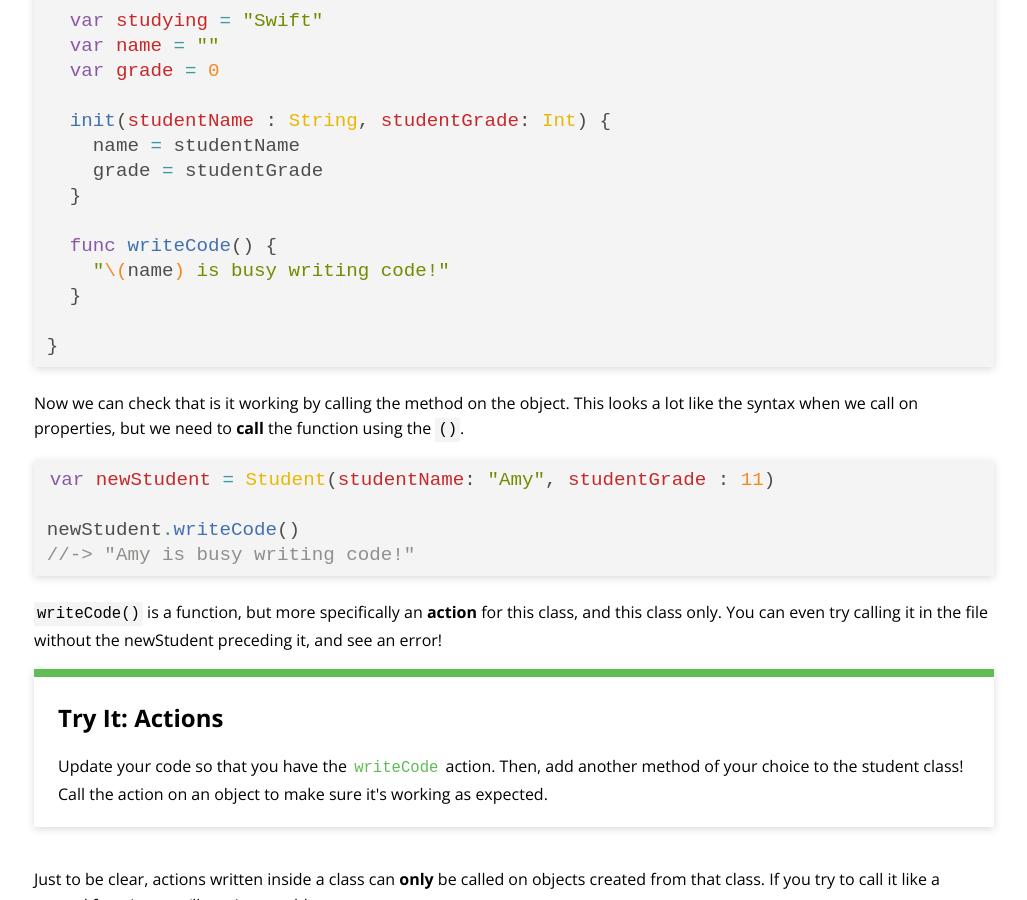
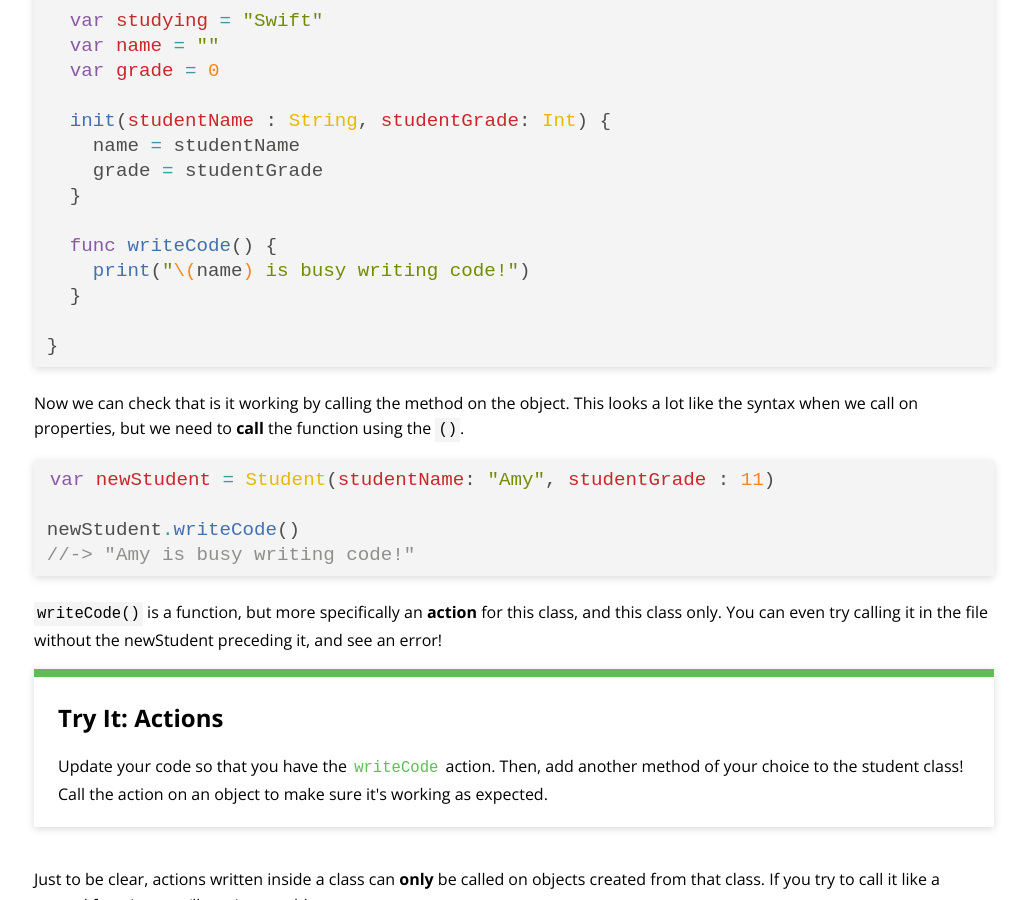
Before and after one commit to ameseee/kwk-curriculum-site, a Jekyll site: the page built from swift-ios/lessons/classes-objects/index.md, in a window 1280 px wide and 900 px high, scrolled down 3749 px. Shown: the whole window, without its empty margins (126-1153 px from the left). Built offline with Jekyll 4.4.1, drawn with Linux system fonts in a browser that asks for light colours; nearby versions of some CDN libraries.

Commit message:
Add print statement to actions example

```diff
--- a/swift-ios/lessons/classes-objects/index.md
+++ b/swift-ios/lessons/classes-objects/index.md
@@ -138,7 +138,7 @@ class Student {
   }
 
   func writeCode() {
-    "\(name) is busy writing code!"
+    print("\(name) is busy writing code!")
   }
 
 }
@@ -216,7 +216,7 @@ Now that we can write classes and use them to create objects, _and_ organize our
   <h3>Extension: Super and Sub Classes</h3>
   <ul>
     <li>Read this
-      <a href="https://www.weheartswift.com/swift-classes-part-2/" target="_blank">blog post</a>
+      <a href="https://www.weheartswift.com/swift-classes-part-2/" target="blank">blog post</a>
     </li>
     <li>What is a scenario where you could use a superclass and subclass?</li>
     <li>If you still have time, try to build the superclass and subclass you brainstormed. You can just create a new file in the project you've been working in.</li>
```
